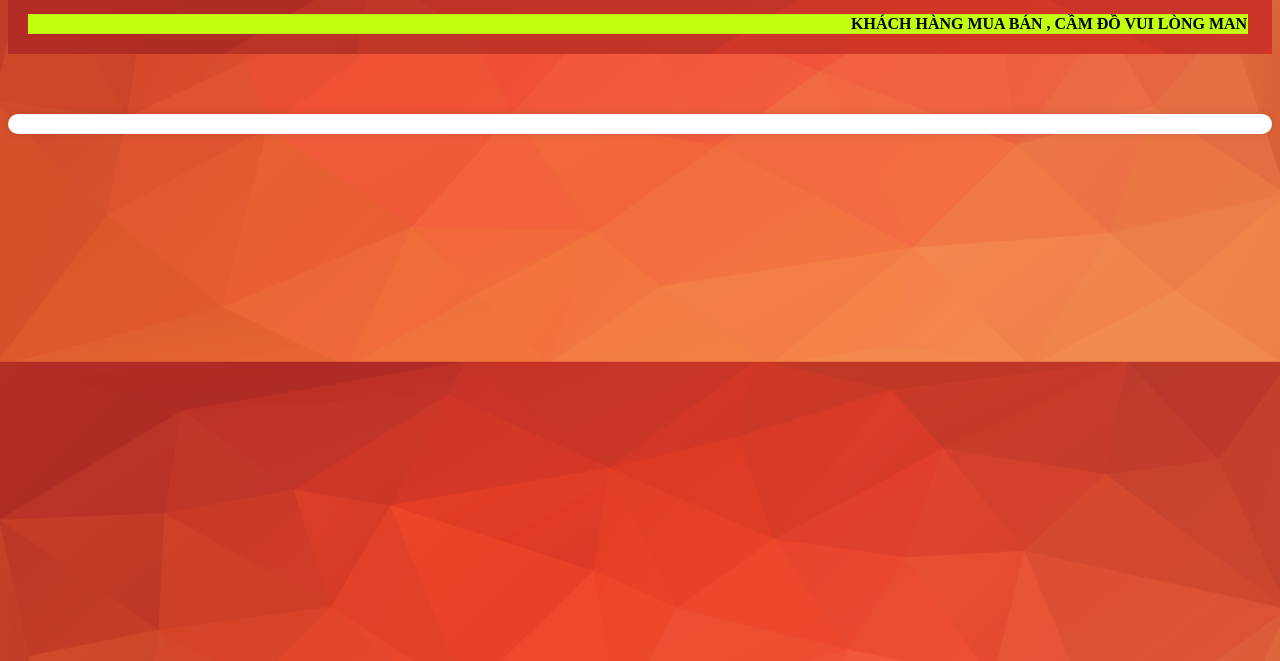
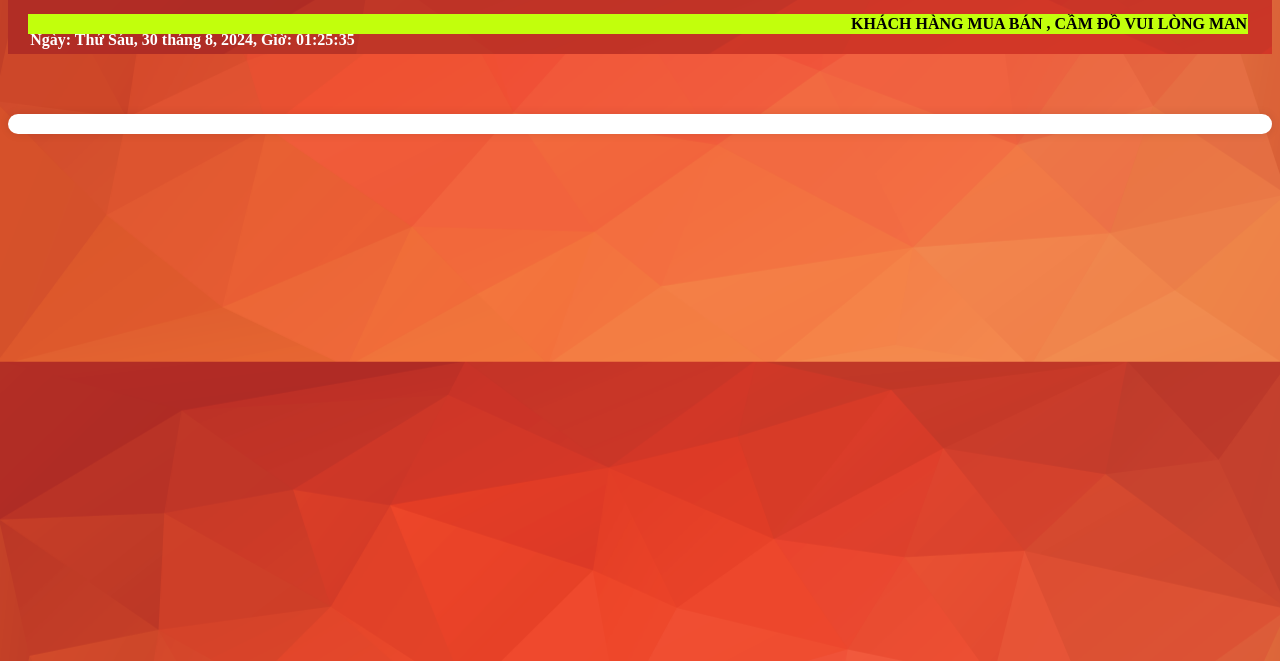
Before and after one commit to Chichichop/PhuocDat, a plain HTML site: page index.html in a window 1280 px wide. Shown: the part 139-800 px from the top of the page. Drawn offline with Linux system fonts and the light colour scheme; a script that the page names is missing.

Commit message:
datetime 4.5cmtop

```diff
--- a/styles.css
+++ b/styles.css
@@ -197,7 +197,7 @@ header h1, .address, .telephone {
     margin: 0; /* Xóa khoảng cách xung quanh để căn chính xác */
     padding: 0; /* Xóa khoảng cách bên trong nếu có */
     position: absolute; /* Đặt vị trí tuyệt đối để điều chỉnh */
-    top: 3.0cm !important; /* Căn chỉnh từ phía trên của phần tử chứa */
+    top: 4.5cm !important; /* Căn chỉnh từ phía trên của phần tử chứa */
     left: 0.8cm !important; /* Căn chỉnh từ phía trái của phần tử chứa */
     width: 100%; /* Đảm bảo phần tử chiếm toàn bộ chiều rộng của phần tử chứa */
     text-align: left; /* Căn chỉnh văn bản về phía bên trái */
```
